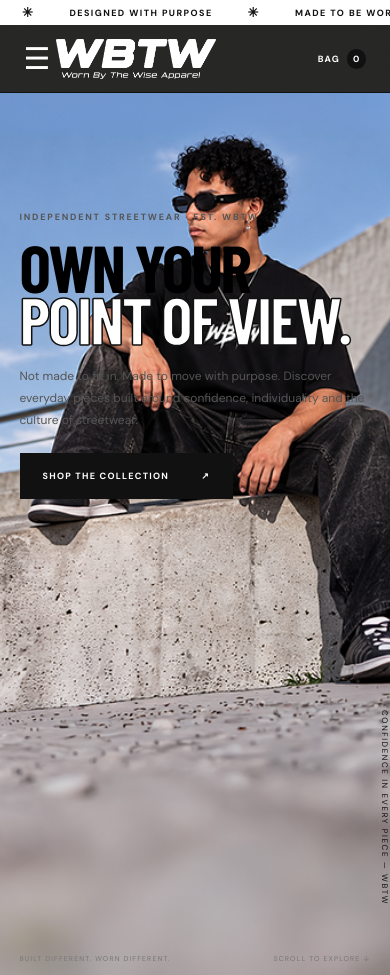
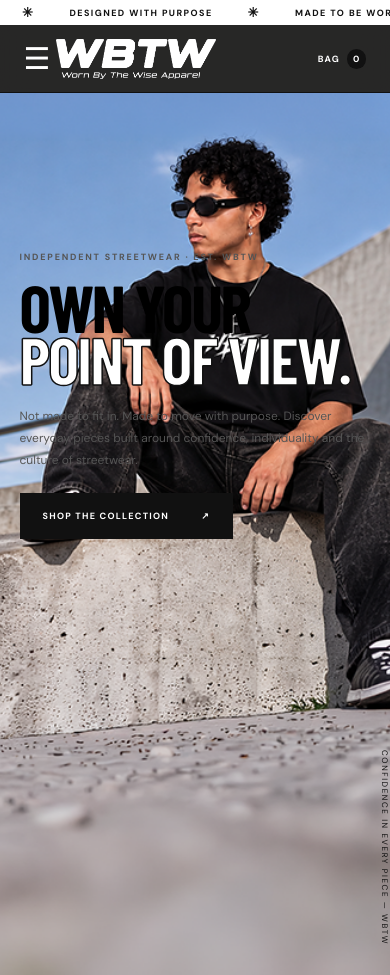
Before and after one commit to bam-dev20/WBTW-Streetwear-Website, a website: page wbtw-streetwear-full/public/index.html in a window 390 px wide. Shown: the top 975 px of the page. Drawn offline with nearby package versions, Linux system fonts and the light colour scheme; no server answers; a web font is replaced by a local one.

Commit message:
Adjust mobile hero content offset
Co-authored-by: Copilot <223556219+Copilot@users.noreply.github.com>

```diff
--- a/wbtw-streetwear-full/public/style.css
+++ b/wbtw-streetwear-full/public/style.css
@@ -1053,7 +1053,7 @@ MOBILE STYLES (max-width: 620px)
   }
   .hero-copy {
     /* Adjust to move hero text/content down on mobile only */
-    --mobile-hero-content-offset: 60px;
+    --mobile-hero-content-offset: 100px;
     margin-top: var(--mobile-hero-content-offset);
     padding:0 0 35px
   }
```
